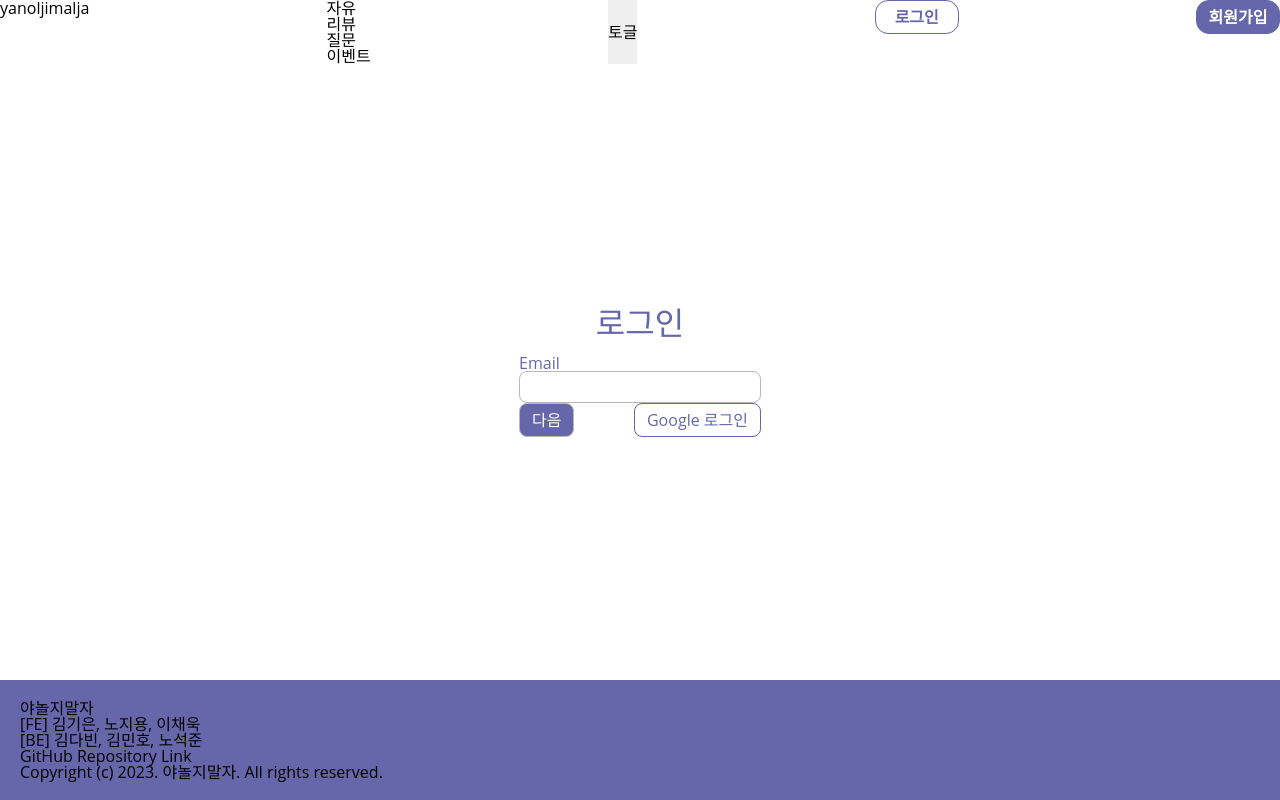
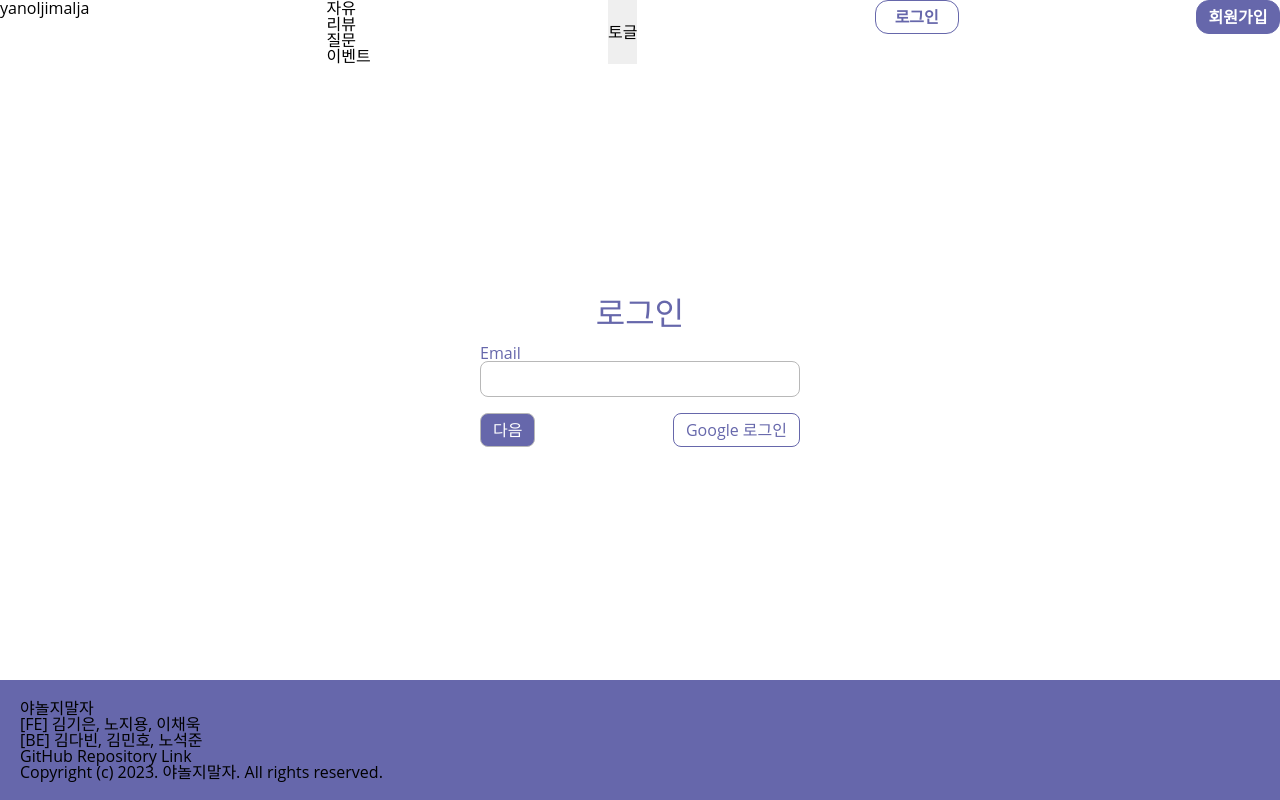
Before and after one commit to codestates-seb/seb42_main_027, a React (Create React App) app in the folder client/: page /login in a window 1280 px wide. Built offline with nearby package versions, Linux system fonts and the light colour scheme.

Commit message:
design: Input 스타일 변경

```diff
--- a/client/src/components/UI/Input.tsx
+++ b/client/src/components/UI/Input.tsx
@@ -11,8 +11,11 @@ const Label = styled.label`
 
 const StyleInput = styled.input`
   border: 1px solid ${colors.gray};
-  padding: 0.25rem 1rem;
+  padding: 0.4rem 1rem;
   border-radius: 0.5rem;
+  width: 20rem;
+  margin-bottom: 1rem;
+  color: ${colors.fontColor};
 `;
 
 type InputProps = {
```
